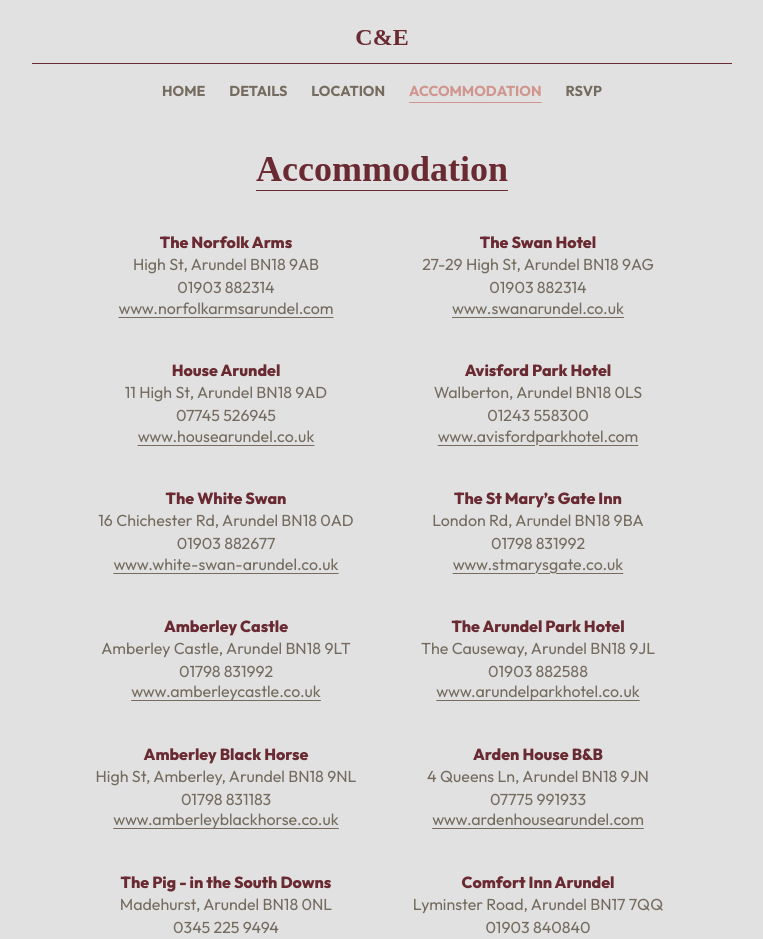
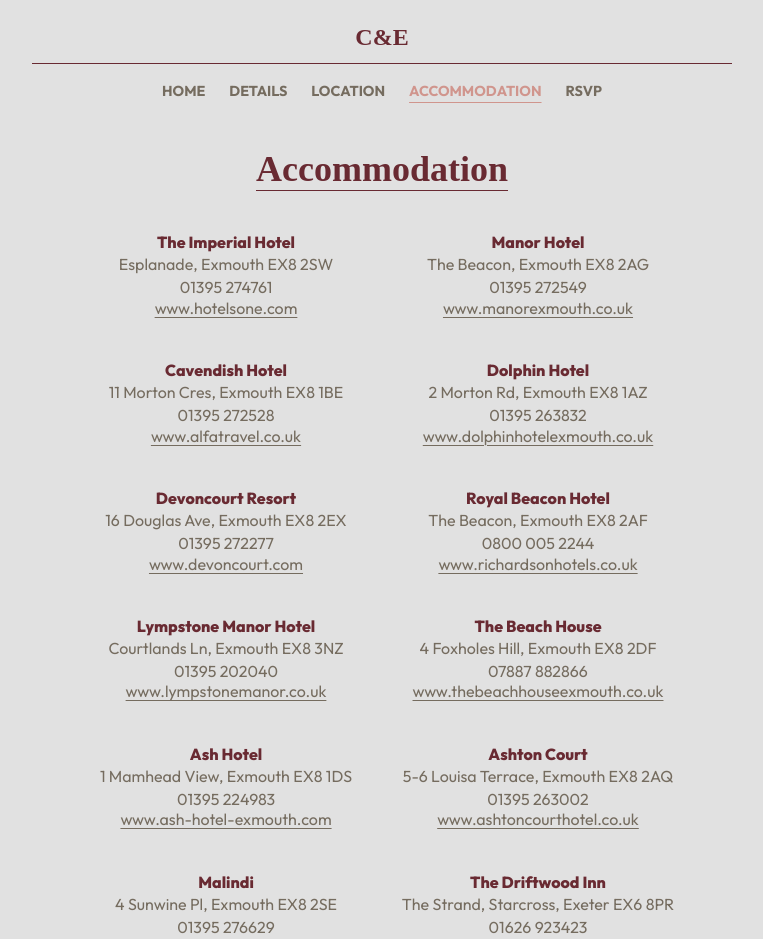
Before and after one commit to GarySimons/chloe-ethan-wedding, a React (Create React App) app: page /#/accommodation in a window 1280 px wide. Shown: the top 939 px of the page, without its empty margins (258-1021 px from the left). Built offline with nearby package versions, Linux system fonts and the light colour scheme; a web font is replaced by a local one.

Commit message:
devon hotels json added. displaying on accommodation page

```diff
--- /dev/null
+++ b/src/assets/data/devon-hotels.json
@@ -0,0 +1,86 @@
+[
+  {
+    "name": "The Imperial Hotel",
+    "address": "Esplanade, Exmouth EX8 2SW",
+    "phone": "01395 274761",
+    "website": "https://www.hotelsone.com/exmouth-hotels-gb/the-imperial-hotel.html",
+    "websiteName": "www.hotelsone.com"
+  },
+  {
+    "name": "Manor Hotel",
+    "address": "The Beacon, Exmouth EX8 2AG",
+    "phone": "01395 272549",
+    "website": "https://manorexmouth.co.uk/",
+    "websiteName": "www.manorexmouth.co.uk"
+  },
+  {
+    "name": "Cavendish Hotel",
+    "address": "11 Morton Cres, Exmouth EX8 1BE",
+    "phone": "01395 272528",
+    "website": "https://www.alfatravel.co.uk/individual-hotel/?hotel_id=2159",
+    "websiteName": "www.alfatravel.co.uk"
+  },
+  {
+    "name": "Dolphin Hotel",
+    "address": "2 Morton Rd, Exmouth EX8 1AZ",
+    "phone": "01395 263832",
+    "website": "https://www.dolphinhotelexmouth.co.uk/",
+    "websiteName": "www.dolphinhotelexmouth.co.uk"
+  },
+  {
+    "name": "Devoncourt Resort",
+    "address": "16 Douglas Ave, Exmouth EX8 2EX",
+    "phone": "01395 272277",
+    "website": "https://www.devoncourt.com/",
+    "websiteName": "www.devoncourt.com"
+  },
+  {
+    "name": "Royal Beacon Hotel",
+    "address": "The Beacon, Exmouth EX8 2AF",
+    "phone": "0800 005 2244",
+    "website": "https://richardsonhotels.co.uk/royal-beacon-hotel/",
+    "websiteName": "www.richardsonhotels.co.uk"
+  },
+  {
+    "name": "Lympstone Manor Hotel",
+    "address": "Courtlands Ln, Exmouth EX8 3NZ",
+    "phone": "01395 202040",
+    "website": "https://lympstonemanor.co.uk/",
+    "websiteName": "www.lympstonemanor.co.uk"
+  },
+  {
+    "name": "The Beach House",
+    "address": "4 Foxholes Hill, Exmouth EX8 2DF",
+    "phone": "07887 882866",
+    "website": "https://www.thebeachhouseexmouth.co.uk/",
+    "websiteName": "www.thebeachhouseexmouth.co.uk"
+  },
+  {
+    "name": "Ash Hotel",
+    "address": "1 Mamhead View, Exmouth EX8 1DS",
+    "phone": "01395 224983",
+    "website": "https://ash-hotel-exmouth.barmouthbandb.com/",
+    "websiteName": "www.ash-hotel-exmouth.com"
+  },
+  {
+    "name": "Ashton Court",
+    "address": "5-6 Louisa Terrace, Exmouth EX8 2AQ",
+    "phone": "01395 263002",
+    "website": "https://www.ashtoncourthotel.co.uk/",
+    "websiteName": "www.ashtoncourthotel.co.uk"
+  },
+  {
+    "name": "Malindi",
+    "address": "4 Sunwine Pl, Exmouth EX8 2SE",
+    "phone": "01395 276629",
+    "website": "https://malindiexmouth.co.uk/",
+    "websiteName": "www.malindiexmouth.co.uk"
+  },
+  {
+    "name": "The Driftwood Inn",
+    "address": "The Strand, Starcross, Exeter EX6 8PR",
+    "phone": "01626 923423",
+    "website": "https://thedriftwoodinn.co.uk/",
+    "websiteName": "www.thedriftwoodinn.co.uk"
+  }
+]
--- a/src/routes/Accommodation.js
+++ b/src/routes/Accommodation.js
@@ -1,7 +1,7 @@
 import React, { useEffect, useState } from "react";
 import Navbar from "../components/Navbar";
 import Footer from "../components/Footer";
-import hotelsData from "../assets/data/hotels.json";
+import hotelsData from "../assets/data/devon-hotels.json";
 
 const Accommodation = () => {
   const [hotels, setHotels] = useState([]);
--- a/src/routes/Details.js
+++ b/src/routes/Details.js
@@ -16,11 +16,11 @@
           <p className="page-text">Saturday 27 September 2026</p>
           <p className="page-text bold">Location</p>
           <p className="page-text">
-            South Stoke Barn, Arundel, West Sussex BN18 9PF
+            Ocean, Queens Drive, Exmouth, Devon EX8 2AY
           </p>
           <p className="page-text link">
-            <a href="https://www.southstokebarn.co.uk/" target="_blank">
-              www.southstokebarn.co.uk
+            <a href="https://www.oceanweddings.co.uk/" target="_blank">
+              www.oceanweddings.co.uk
             </a>
           </p>
           <p className="page-text link">
```
